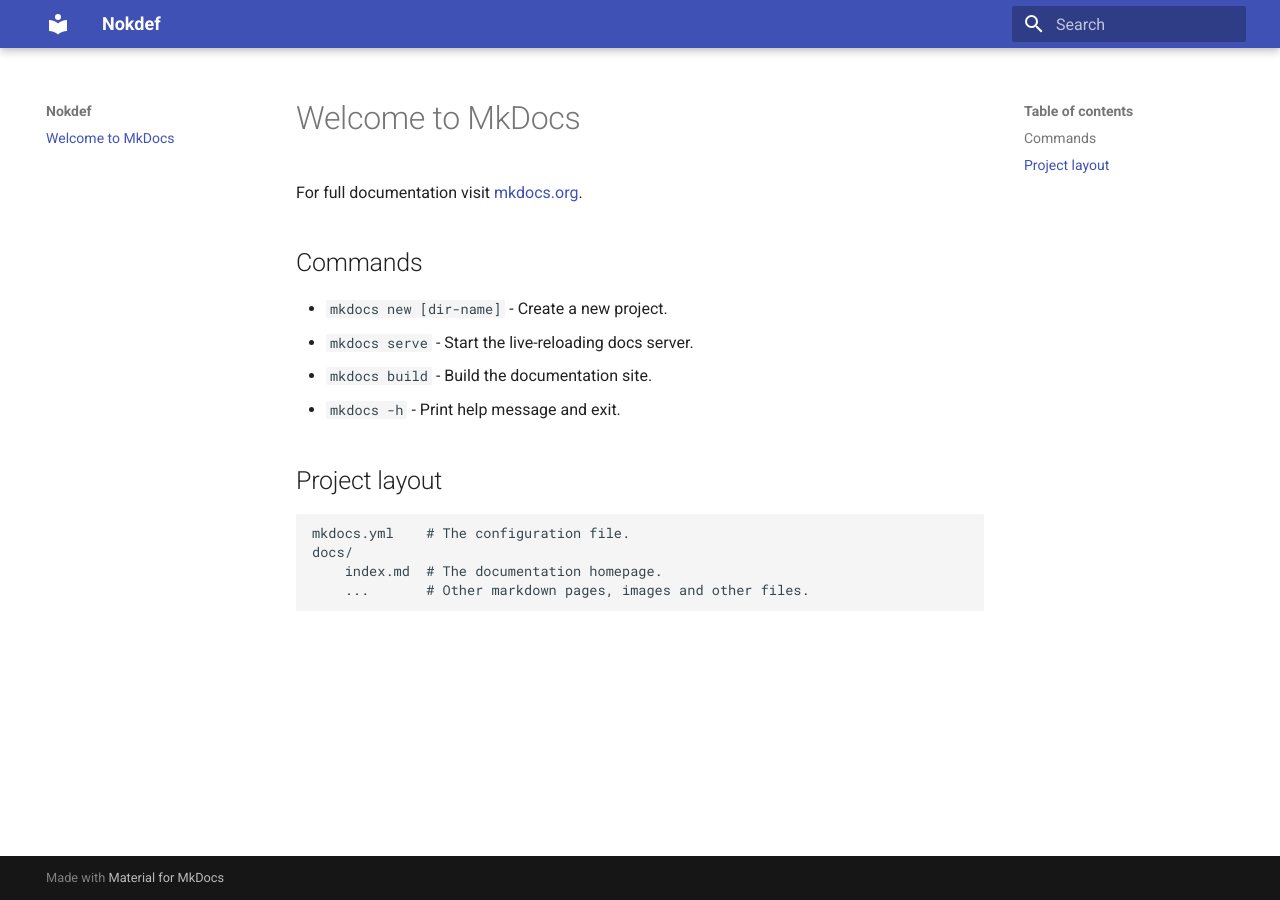
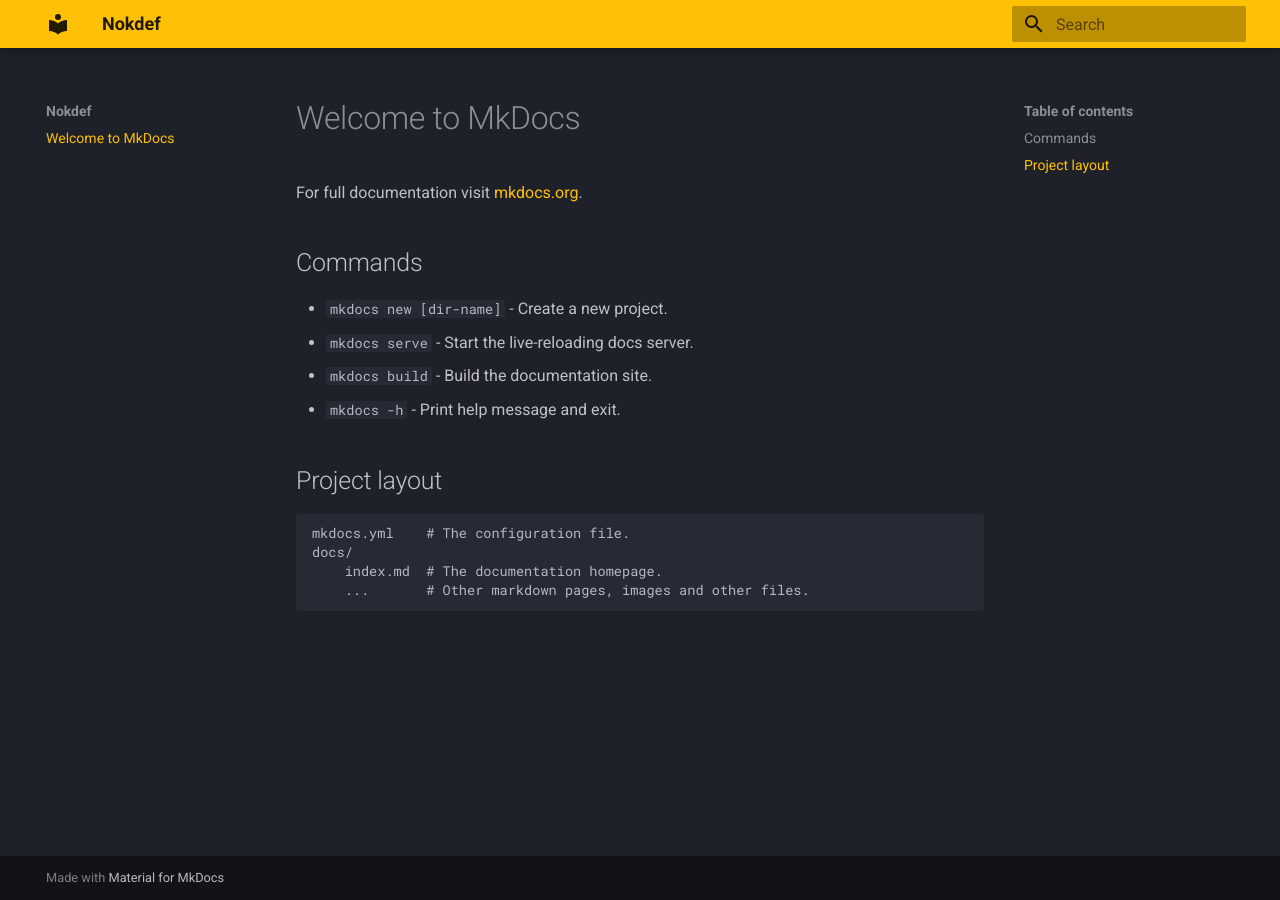
Before and after one commit to Nokdef/NokdefWebsite, an MkDocs documentation site: the page built from docs/index.md, in a window 1280 px wide. Built offline with MkDocs 1.6.1 and Material for MkDocs 9.7.7, drawn with Linux system fonts in a browser that asks for light colours.

Commit message:
test dark mode

```diff
--- a/mkdocs.yml
+++ b/mkdocs.yml
@@ -1,3 +1,7 @@
 site_name: Nokdef
 theme:
   name: material
+  palette:
+    scheme: slate
+    primary: amber
+    accent: indigo
```
Also changed, not shown: site/404.html, site/index.html, 1 other file.
